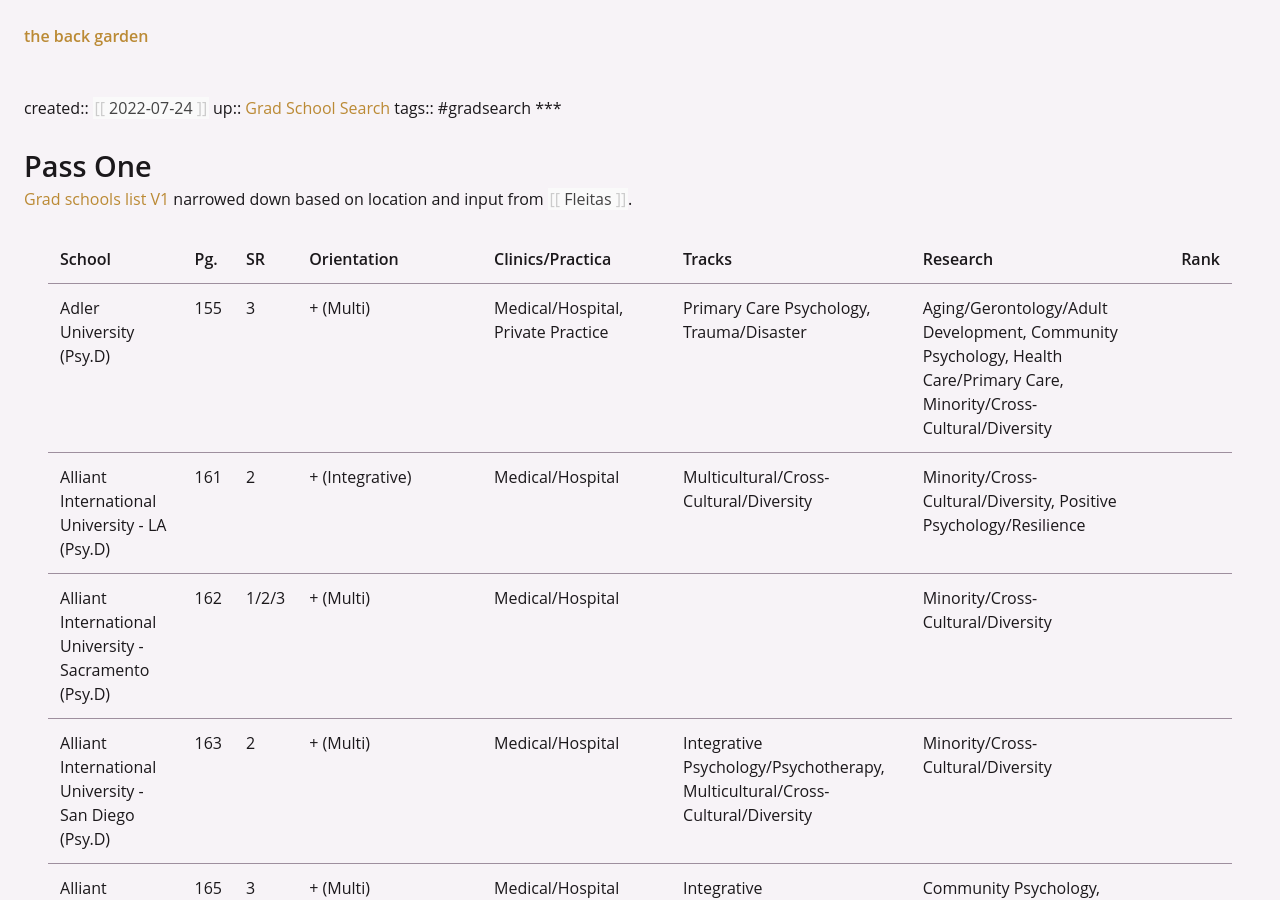
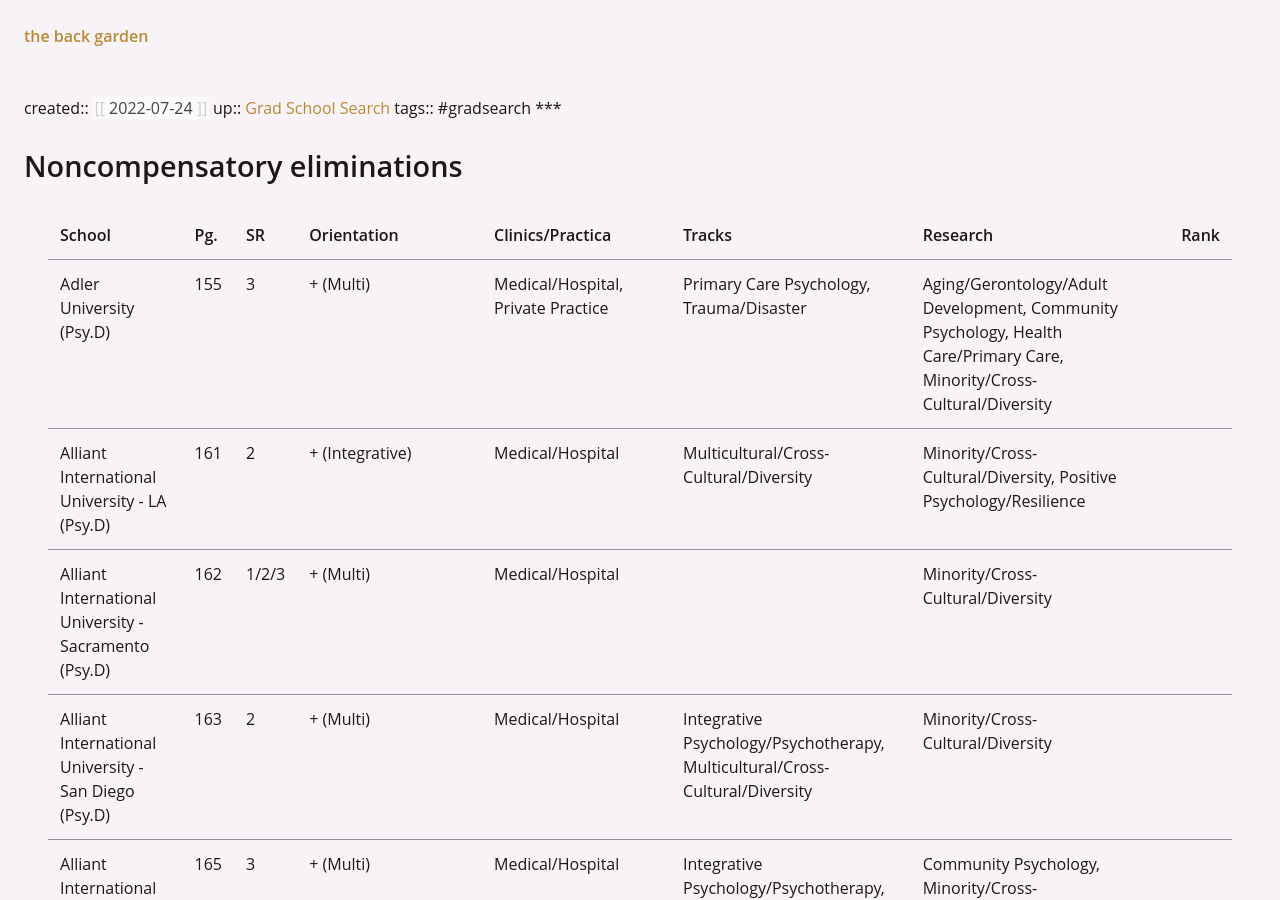
Before and after one commit to edbury/agora, a Jekyll site: the page built from garden/_spaces/school/support-notes/Grad schools list V2.md, in a window 1280 px wide and 900 px high. Built offline with Jekyll 4.4.1, drawn with Linux system fonts in a browser that asks for light colours.

Commit message:
vault: update grad list

```diff
--- a/garden/_spaces/school/support-notes/Grad schools list V2.md
+++ b/garden/_spaces/school/support-notes/Grad schools list V2.md
@@ -5,9 +5,7 @@
 tags:: #gradsearch
 ***
 
-# Pass One
-
-[[Grad schools list V1]] narrowed down based on location and input from [[Fleitas]].
+# Noncompensatory eliminations
 
 | School                                                          | Pg. | SR    | Orientation               | Clinics/Practica                                                                                                                        | Tracks                                                                                               | Research                                                                                                                                                                                                                                                                                  | Rank |
 | --------------------------------------------------------------- | --- | ----- | ------------------------- | --------------------------------------------------------------------------------------------------------------------------------------- | ---------------------------------------------------------------------------------------------------- | ----------------------------------------------------------------------------------------------------------------------------------------------------------------------------------------------------------------------------------------------------------------------------------------- | ---- |
```
Also changed, not shown: garden/_spaces/school/mocs/Grad School Search.md (+1 -1 lines).
